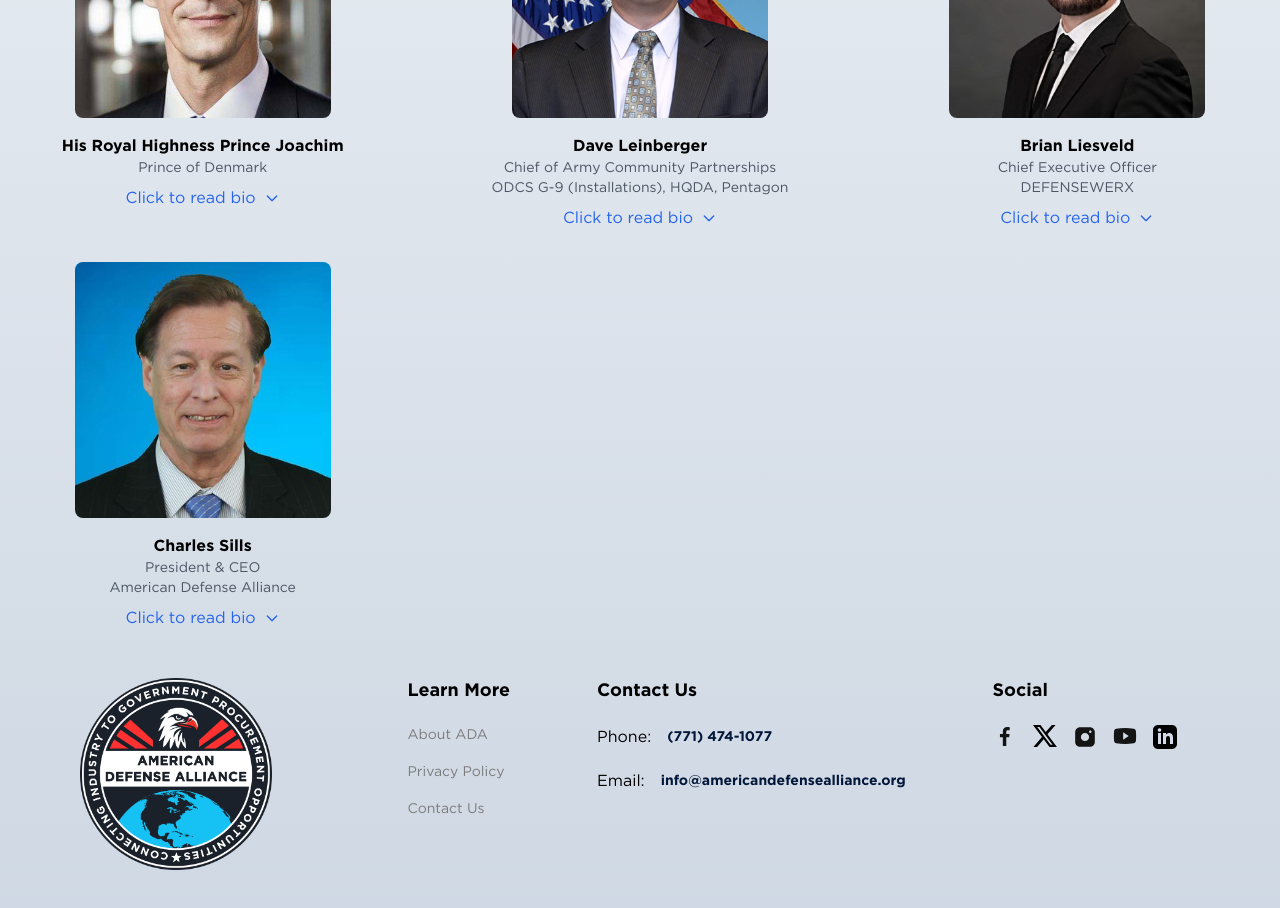
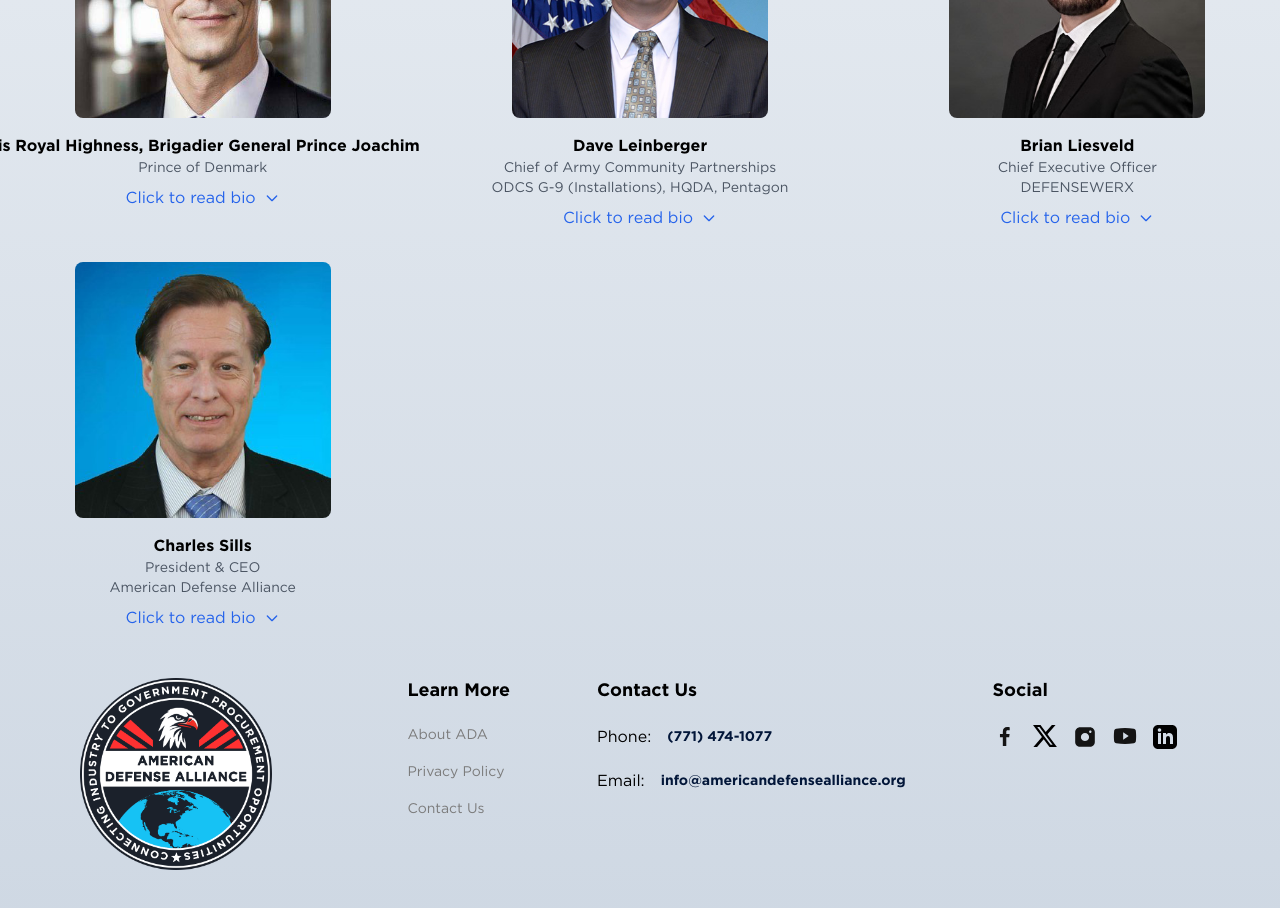
Before and after one commit to masonym/ada-website, a Next.js app: page /events/2025-defense-industry-forecast/speakers in a window 1280 px wide. Shown: the part 1040-1948 px from the top of the page. Built offline with nearby package versions, Linux system fonts and the light colour scheme.

Commit message:
Updated prince joachim speaker name

```diff
--- a/src/constants/speakers.ts
+++ b/src/constants/speakers.ts
@@ -4,7 +4,7 @@ export const SPEAKERS = [
         speakers: [
             {
                 image: "/speakers/joachim_christian.png",
-                name: "His Royal Highness Prince Joachim",
+                name: "His Royal Highness, Brigadier General Prince Joachim",
                 position: "Prince of Denmark",
                 company: "",
                 bio: `
```
